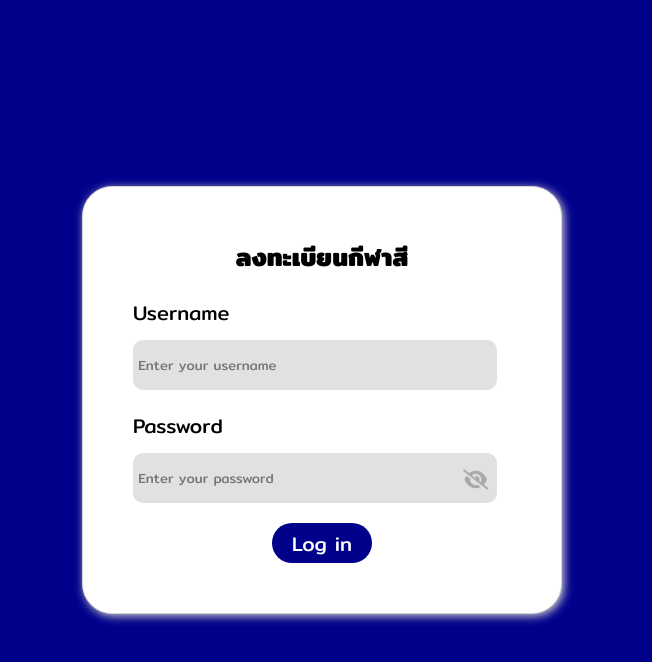
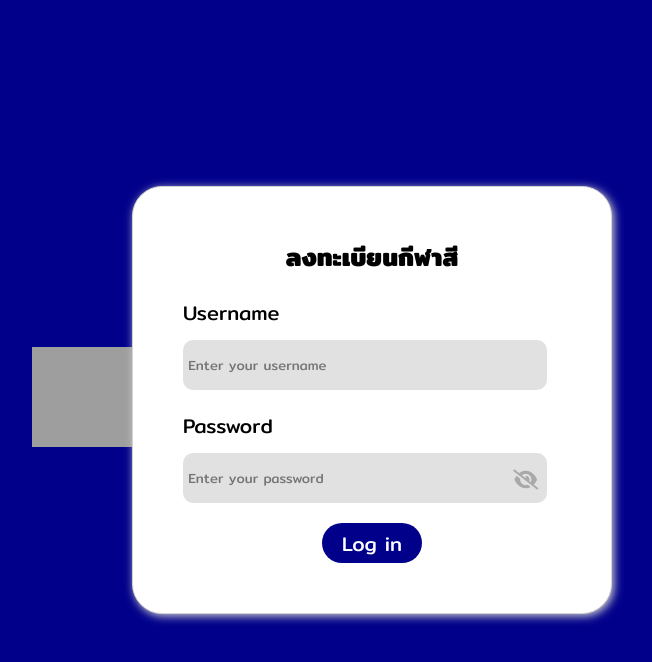
Before and after one commit to bluemzzn/sport-day-real-, a PHP site: page /login.php in a window 1280 px wide. Shown: the top 662 px of the page, without its empty margins (318-970 px from the left). Run offline with PHP 8.4, Linux system fonts and the light colour scheme; some libraries are stand-ins or nearby versions; grey boxes are pictures that could not be loaded.

Commit message:
Update login.php

```diff
--- a/login.php
+++ b/login.php
@@ -12,7 +12,10 @@
 </head>
 <body class="login-page">
 	<div class="login-all">
+	<a href="index.php"><img src="http://samakkhi.ac.th/wp-content/uploads/2022/07/swk-150x150.png" width="100px" height="100px"></a>
 		<div class="login-group">
+
+
 
 			<h5>ลงทะเบียนกีฬาสี</h5>
 
```
